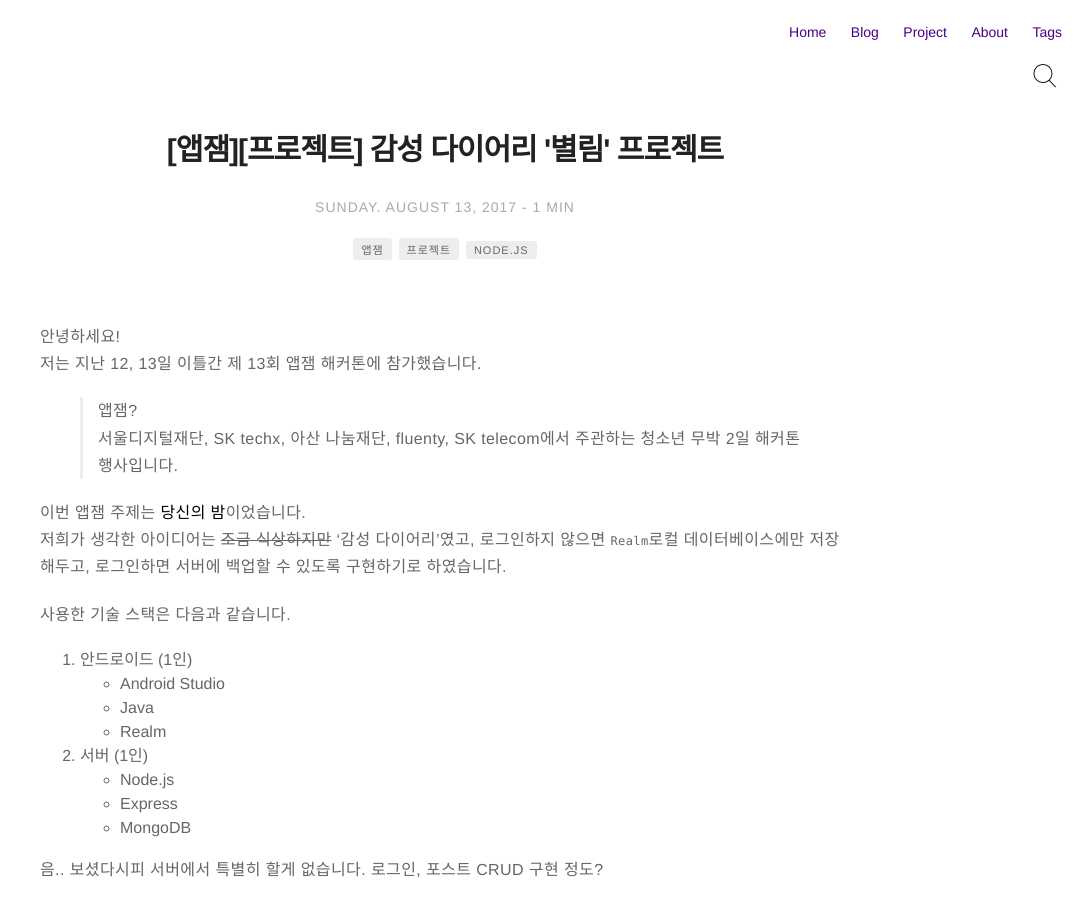
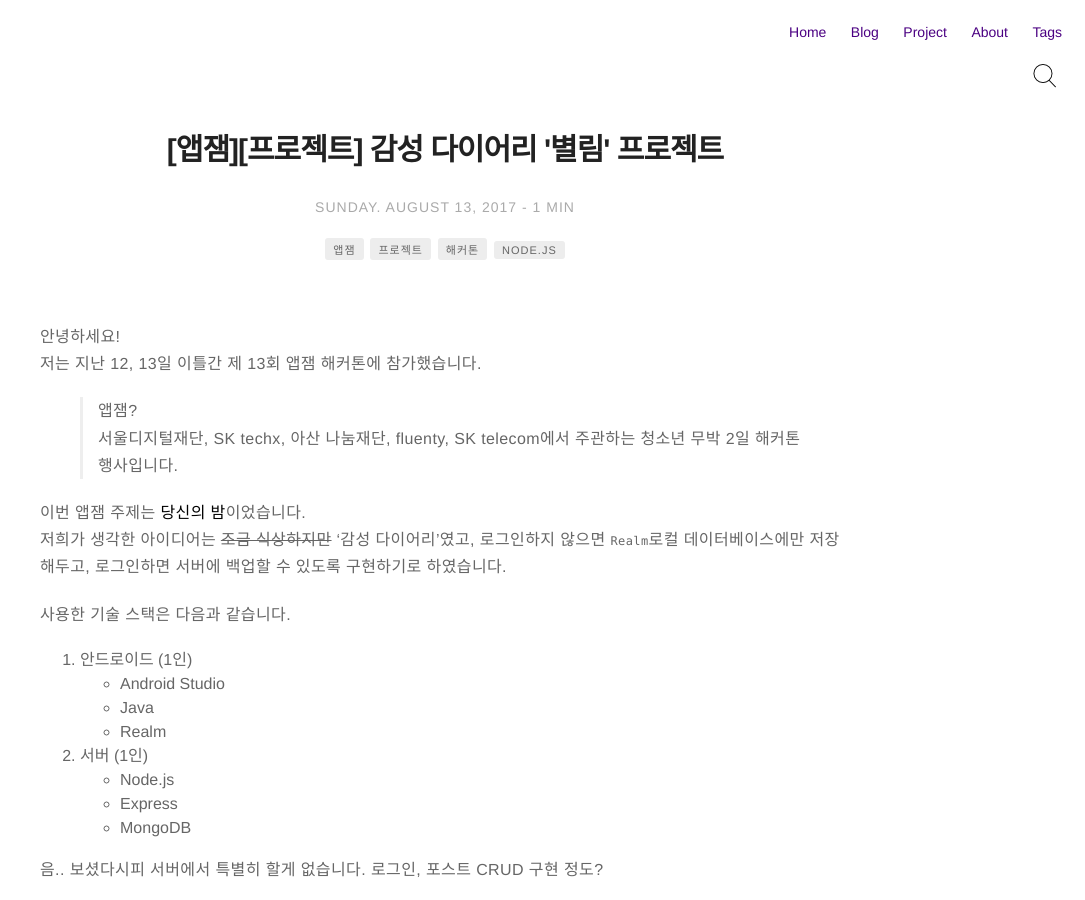
Before and after one commit to CHANMYUNG/nooheat.github.io, a Jekyll site: the page built from _posts/2017-08-13-감성 다이어리 '별림' 프로젝트.md, in a window 1280 px wide and 900 px high. Shown: the whole window, without its empty margins (195-1280 px from the left). Built offline with Jekyll 4.4.1, drawn with Linux system fonts in a browser that asks for light colours.

Commit message:
[해커톤] 태그 추가

```diff
--- a/_posts/2017-08-13-감성 다이어리 '별림' 프로젝트.md
+++ b/_posts/2017-08-13-감성 다이어리 '별림' 프로젝트.md
@@ -7,6 +7,7 @@ headerImage: false
 tag:
 - 앱잼
 - 프로젝트
+- 해커톤
 - Node.js
 star: false
 category: project
```
